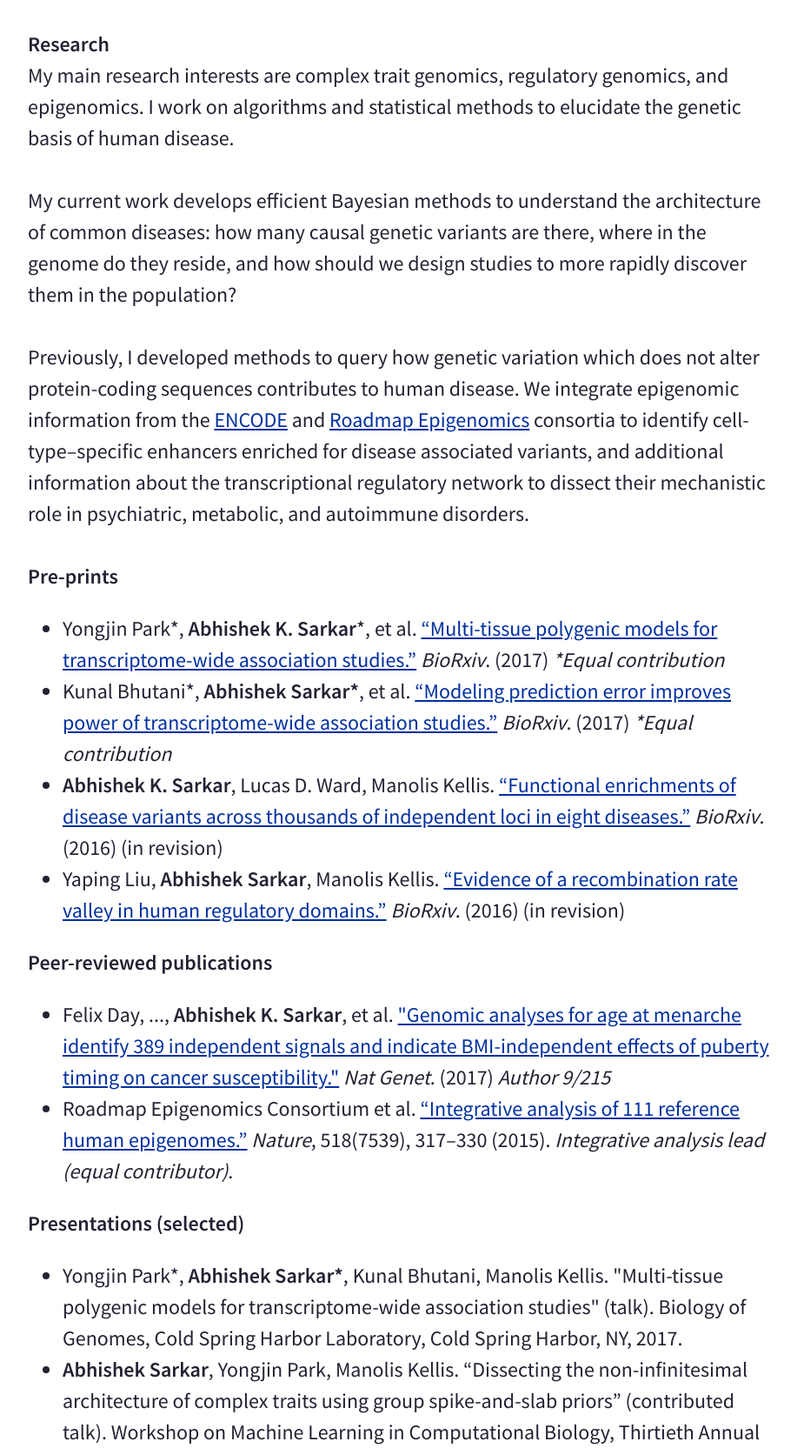
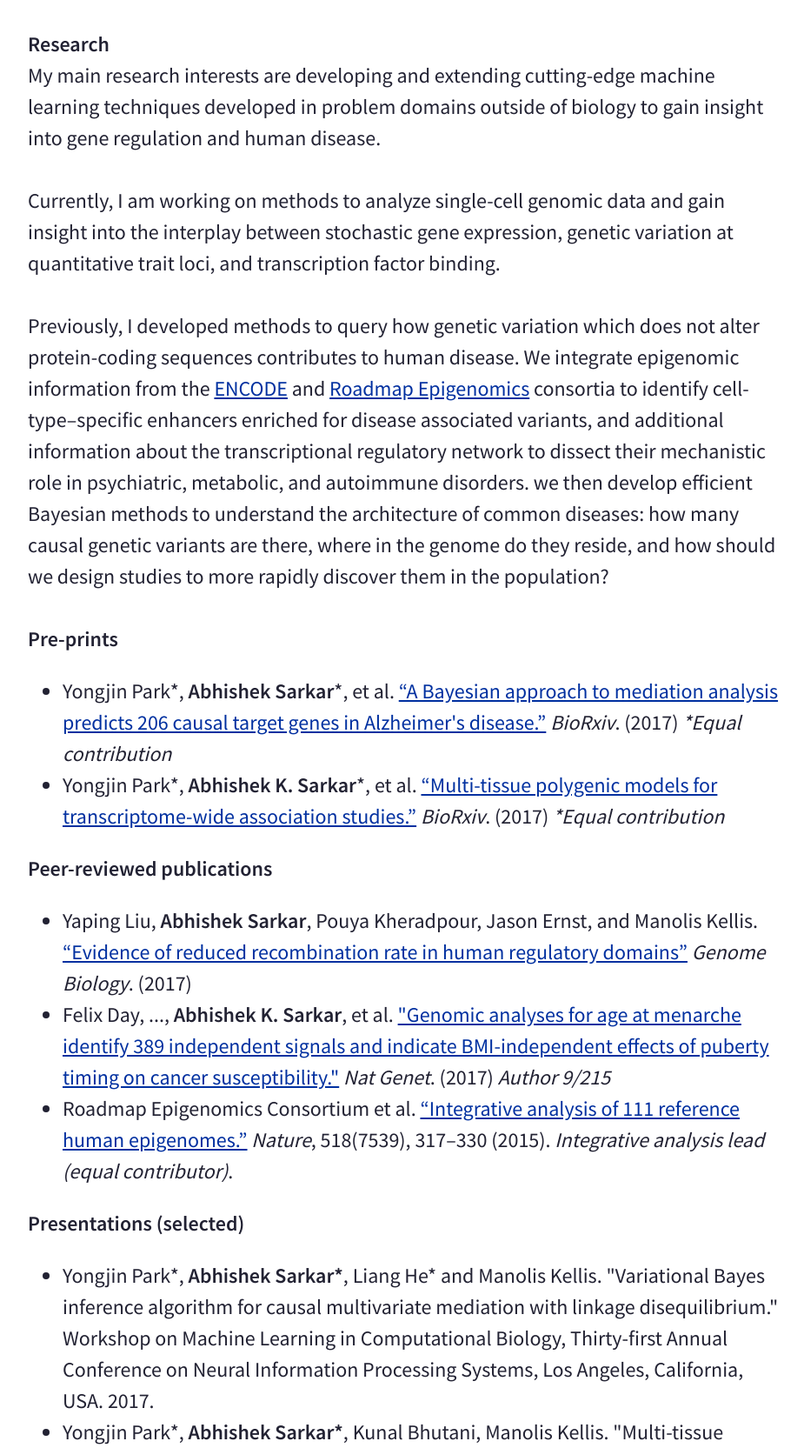
Before and after one commit to aksarkar/www, a plain HTML site: page index.html in a window 1280 px wide. Shown: the part 495-2160 px from the top of the page at 87% size, without its empty margins (176-1101 px from the left). Drawn offline with Linux system fonts and the light colour scheme.

Commit message:
Update for the new year

```diff
--- a/index.html
+++ b/index.html
@@ -17,7 +17,9 @@
     </ul>
 
     <div id="about">
-      <p>I am a postdoctoral scholar at the <a href="https://www.uchicago.edu/">University of Chicago</a> working with <a href="http://stephenslab.uchicago.edu/">Matthew Stephens</a>.</p>
+      <p>I am a postdoctoral scholar at
+      the <a href="https://www.uchicago.edu/">University of Chicago</a> working
+      with <a href="http://stephenslab.uchicago.edu/">Matthew Stephens</a>.</p>
 
       <p>I completed my Ph.D. at <a href="http://mit.edu">Massachusetts
           Institute of Technology</a> in the <a href="http://compbio.mit.edu">
@@ -29,55 +31,103 @@
 
     <div id="research">
       <h2>Research</h2>
-      <p>My main research interests are complex trait genomics, regulatory
-        genomics, and epigenomics. I work on algorithms and statistical methods
-        to elucidate the genetic basis of human disease.</p>
+      <p>My main research interests are developing and extending cutting-edge
+      machine learning techniques developed in problem domains outside of
+      biology to gain insight into gene regulation and human disease.</p>
 
-      <p>My current work develops efficient Bayesian methods to understand the
-        architecture of common diseases: how many causal genetic variants are
-        there, where in the genome do they reside, and how should we design
-        studies to more rapidly discover them in the population?</p>
+      <p>Currently, I am working on methods to analyze single-cell genomic data
+      and gain insight into the interplay between stochastic gene expression,
+      genetic variation at quantitative trait loci, and transcription factor
+      binding.</p>
 
       <p>Previously, I developed methods to query how genetic variation which
         does not alter protein-coding sequences contributes to human disease.
         We integrate epigenomic information from
         the <a href="http://genome.ucsc.edu/ENCODE/">ENCODE</a>
         and <a href="khttp://www.roadmapepigenomics.org/">Roadmap
-          Epigenomics</a> consortia to identify cell-type&ndash;specific
+        Epigenomics</a> consortia to identify cell-type&ndash;specific
         enhancers enriched for disease associated variants, and additional
         information about the transcriptional regulatory network to dissect
         their mechanistic role in psychiatric, metabolic, and autoimmune
-        disorders.</p>
+        disorders. we then develop efficient Bayesian methods to understand the
+        architecture of common diseases: how many causal genetic variants are
+        there, where in the genome do they reside, and how should we design
+        studies to more rapidly discover them in the population?</p>
 
       <div id="publications">
         <h2 id="pre-prints" class="unnumbered">Pre-prints</h2>
         <ul>
-          <li>Yongjin Park*, <strong>Abhishek K. Sarkar</strong>*, et al. <a href="http://biorxiv.org/content/early/2017/02/10/107623">“Multi-tissue polygenic models for transcriptome-wide association studies.”</a> <em>BioRxiv</em>. (2017) <em>*Equal contribution</em></li>
-          <li>Kunal Bhutani*, <strong>Abhishek Sarkar*</strong>, et al. <a href="http://biorxiv.org/content/early/2017/02/14/108316">“Modeling prediction error improves power of transcriptome-wide association studies.”</a> <em>BioRxiv</em>. (2017) <em>*Equal contribution</em></li>
-          <li><strong>Abhishek K. Sarkar</strong>, Lucas D. Ward, Manolis Kellis. <a href="http://biorxiv.org/content/early/2016/04/11/048066">“Functional enrichments of disease variants across thousands of independent loci in eight diseases.”</a> <em>BioRxiv</em>. (2016) (in revision)</li>
-          <li>Yaping Liu, <strong>Abhishek Sarkar</strong>, Manolis Kellis.  <a href="http://biorxiv.org/content/early/2016/04/15/048827">“Evidence of a recombination rate valley in human regulatory domains.”</a> <em>BioRxiv</em>. (2016) (in revision)</li>
+          <li>Yongjin Park*, <strong>Abhishek Sarkar</strong>*, et
+          al. <a href="https://www.biorxiv.org/content/early/2017/11/14/219428">“A
+          Bayesian approach to mediation analysis predicts 206 causal target
+          genes in Alzheimer's disease.”</a> <em>BioRxiv</em>.
+          (2017) <em>*Equal contribution</em></li>
+          <li>Yongjin Park*, <strong>Abhishek K. Sarkar</strong>*, et
+          al. <a href="http://biorxiv.org/content/early/2017/02/10/107623">“Multi-tissue
+          polygenic models for transcriptome-wide association
+          studies.”</a> <em>BioRxiv</em>. (2017) <em>*Equal
+          contribution</em></li>
         </ul>
 
         <h2 id="peer-reviewed-publications" class="unnumbered">Peer-reviewed publications</h2>
         <ul>
+          <li>Yaping Liu, <strong>Abhishek Sarkar</strong>, Pouya Kheradpour,
+          Jason Ernst, and Manolis
+          Kellis. <a href="https://genomebiology.biomedcentral.com/articles/10.1186/s13059-017-1308-x">“Evidence
+          of reduced recombination rate in human regulatory
+          domains”</a> <em>Genome Biology</em>. (2017)</li>
           <li>Felix Day, ..., <strong>Abhishek K. Sarkar</strong>, et
             al. <a href="http://dx.doi.org/10.1038/ng.3841">"Genomic analyses for age at
               menarche identify 389 independent signals and indicate BMI-independent
               effects of puberty timing on cancer susceptibility."</a> <em>Nat Genet</em>.
             (2017) <em>Author 9/215</em></li>
-
-          <li>Roadmap Epigenomics Consortium et al. <a href="http://www.nature.com/nature/journal/v518/n7539/full/nature14248.html">“Integrative analysis of 111 reference human epigenomes.”</a> <em>Nature</em>, 518(7539), 317–330 (2015). <em>Integrative analysis lead (equal contributor)</em>.</li>
+          <li>Roadmap Epigenomics Consortium et
+          al. <a href="http://www.nature.com/nature/journal/v518/n7539/full/nature14248.html">“Integrative
+          analysis of 111 reference human epigenomes.”</a> <em>Nature</em>,
+          518(7539), 317–330 (2015). <em>Integrative analysis lead (equal
+          contributor)</em>.</li>
         </ul>
 
         <h2>Presentations (selected)</h2>
         <ul>
+          <li>Yongjin Park*, <strong>Abhishek Sarkar*</strong>, Liang He* and
+            Manolis Kellis. "Variational Bayes inference algorithm for causal
+            multivariate mediation with linkage disequilibrium." Workshop on
+            Machine Learning in Computational Biology, Thirty-first Annual
+            Conference on Neural Information Processing Systems, Los Angeles,
+            California, USA. 2017.</li>
           <li>Yongjin Park*, <strong>Abhishek Sarkar*</strong>, Kunal Bhutani,
-          Manolis Kellis. "Multi-tissue polygenic models for transcriptome-wide
-          association studies" (talk). Biology of Genomes, Cold Spring Harbor
-          Laboratory, Cold Spring Harbor, NY, 2017.
-          <li><strong>Abhishek Sarkar</strong>, Yongjin Park, Manolis Kellis. “Dissecting the non-infinitesimal architecture of complex traits using group spike-and-slab priors” (contributed talk). Workshop on Machine Learning in Computational Biology, Thirtieth Annual Conference on Neural Information Processing Systems, Barcelona, Spain. 2016.</li>
-          <li><strong>Abhishek Sarkar</strong>, Yongjin Park, Manolis Kellis. “Dissecting the non-infinitesimal architecture of complex traits” (poster). 68<sup>th</sup> meeting of the American Society of Human Genetics, Vancouver, Canada. 2016.</li>
-          <li><strong>Abhishek Sarkar</strong>, Luke Ward, Manolis Kellis. “Functional enrichments of disease variants across thousands of independent loci in eight diseases.” (talk). Leena Peltonen School of Human Genomics, Wellcome Trust Sanger Institute, Hinxton, Cambridge, UK. 2016.</li>
+            Manolis Kellis. "Multi-tissue polygenic models for
+            transcriptome-wide association studies" (talk). Biology of Genomes,
+            Cold Spring Harbor Laboratory, Cold Spring Harbor, NY, 2017.
+          <li><strong>Abhishek Sarkar</strong>, Yongjin Park, Manolis Kellis.
+            “Dissecting the non-infinitesimal architecture of complex traits
+            using group spike-and-slab priors” (contributed talk). Workshop on
+            Machine Learning in Computational Biology, Thirtieth Annual
+            Conference on Neural Information Processing Systems, Barcelona,
+            Spain. 2016.</li>
+          <li><strong>Abhishek Sarkar</strong>, Yongjin Park, Manolis Kellis.
+          “Dissecting the non-infinitesimal architecture of complex traits”
+          (poster). 68<sup>th</sup> meeting of the American Society of Human
+          Genetics, Vancouver, Canada. 2016.</li>
+          <li><strong>Abhishek Sarkar</strong>, Luke Ward, Manolis Kellis.
+          “Functional enrichments of disease variants across thousands of
+          independent loci in eight diseases.” (talk). Leena Peltonen School of
+          Human Genomics, Wellcome Trust Sanger Institute, Hinxton, Cambridge,
+          UK. 2016.</li>
+        </ul>
+
+        <h2>Technical reports</h2>
+        <ul>
+          <li>Kunal Bhutani*, <strong>Abhishek Sarkar*</strong>, et
+          al. <a href="http://biorxiv.org/content/early/2017/02/14/108316">“Modeling
+          prediction error improves power of transcriptome-wide association
+          studies.”</a> <em>BioRxiv</em>. (2017) <em>*Equal
+          contribution</em></li>
+          <li><strong>Abhishek K. Sarkar</strong>, Lucas D. Ward, Manolis
+          Kellis. <a href="http://biorxiv.org/content/early/2016/04/11/048066">“Functional
+          enrichments of disease variants across thousands of independent loci
+          in eight diseases.”</a> <em>BioRxiv</em>. (2016) (in revision)</li>
         </ul>
       </div>
 
```
Also changed, not shown: 1 other file.
